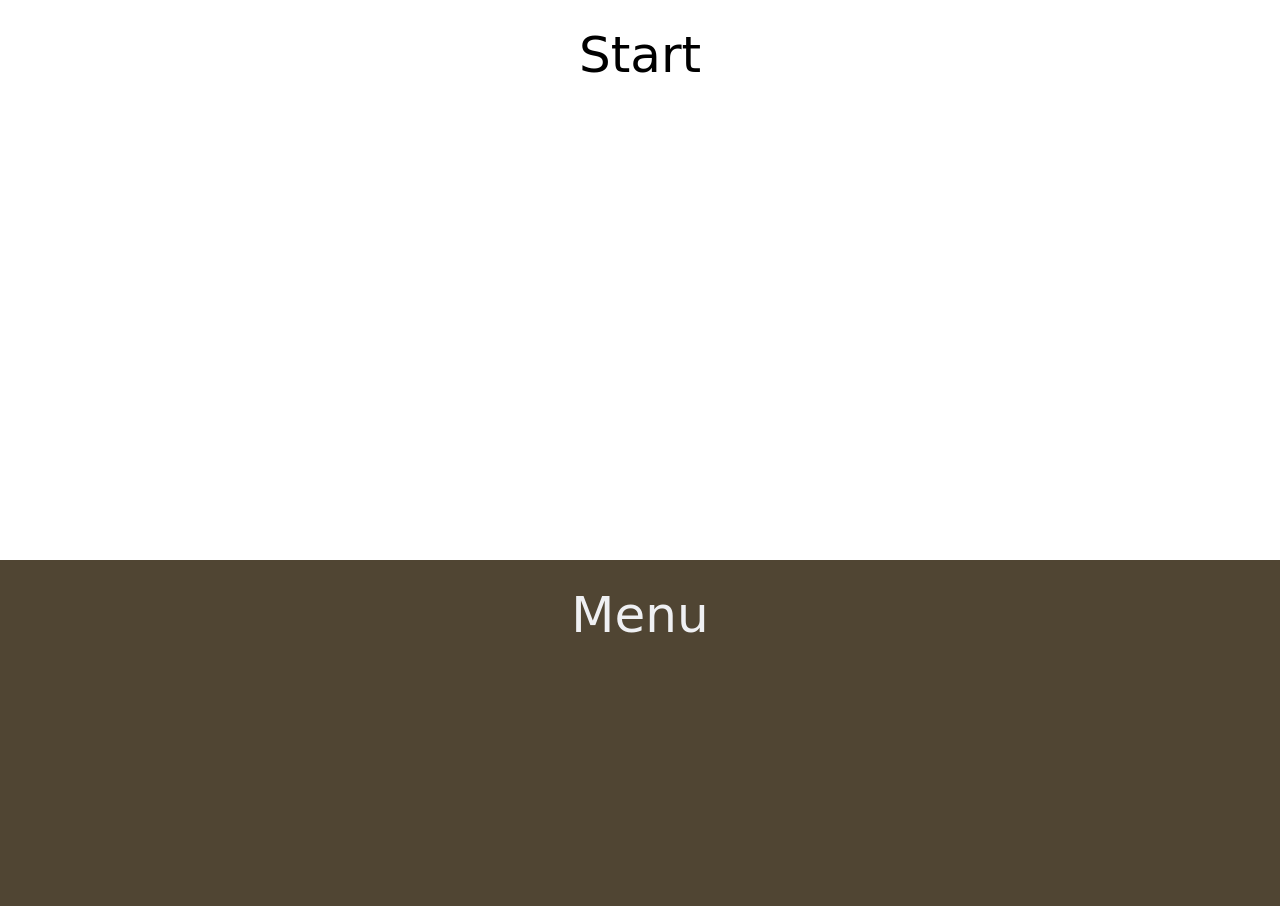
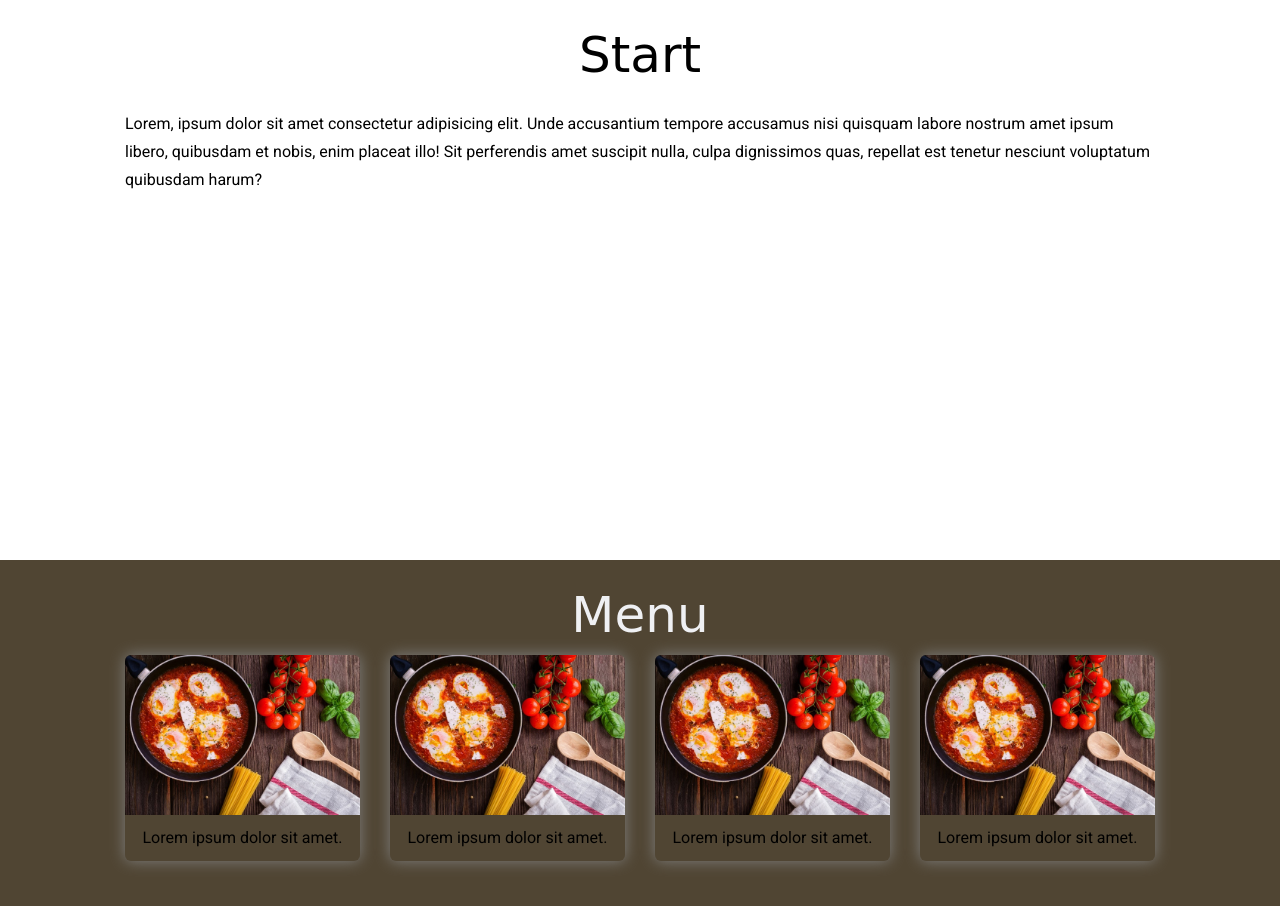
Before and after one commit to kkubiczek/dolceVita, a plain HTML site: page index.html in a window 1280 px wide. Shown: the part 800-1706 px from the top of the page. Drawn offline with Linux system fonts and the light colour scheme; a web font is replaced by a local one.

Commit message:
add .image-box

```diff
--- a/index.html
+++ b/index.html
@@ -29,12 +29,46 @@
     <main>
         <section class="site-section" id="start">
             <h2 class="heading--h2">Start</h2>
+            <div class="container">
+                <div class="row">
+                    <p class="col">Lorem, ipsum dolor sit amet consectetur adipisicing elit. Unde accusantium tempore accusamus nisi quisquam labore nostrum amet ipsum libero, quibusdam et nobis, enim placeat illo! Sit perferendis amet suscipit nulla, culpa dignissimos quas, repellat est tenetur nesciunt voluptatum quibusdam harum?</p>
+                </div>
+            </div>
         </section>
         <section class="site-section site-section--bg-color" id="menu">
             <h2 class="heading--h2 text-color-white">Menu</h2>
+            <div class="container">
+                <div class="row">
+                    <div class="col col--md50 col--lg25">
+                        <div class="image-box">
+                            <div class="image-box__image"></div>
+                            <div class="image-box__text">Lorem ipsum dolor sit amet.</div>
+                        </div>
+                    </div>
+                    <div class="col col--md50 col--lg25">
+                        <div class="image-box">
+                            <div class="image-box__image"></div>
+                            <div class="image-box__text">Lorem ipsum dolor sit amet.</div>
+                        </div>
+                    </div>
+                    <div class="col col--md50 col--lg25">
+                        <div class="image-box">
+                            <div class="image-box__image"></div>
+                            <div class="image-box__text">Lorem ipsum dolor sit amet.</div>
+                        </div>
+                    </div>
+                    <div class="col col--md50 col--lg25">
+                        <div class="image-box">
+                            <div class="image-box__image"></div>
+                            <div class="image-box__text">Lorem ipsum dolor sit amet.</div>
+                        </div>
+                    </div>
+                </div>
+            </div>
         </section>
         <section class="site-section" id="lokalizacja">
             <h2 class="heading--h2">Lokalizacja</h2>
+
         </section>
         <section class="site-section" id="kontakt">
             <h2 class="heading--h2">Kontakt</h2>
--- /dev/null
+++ b/scss/06-components/_image-box.scss
@@ -0,0 +1,33 @@
+@use '../02-tools/' as *;
+
+.image-box {
+
+    border-radius: .6rem;
+    box-shadow: 0px 0px 15px gray;
+
+    &:hover {
+        box-shadow: 0px 0px 25px gray;
+    }
+
+    &__image {
+        background: url('../assets/img/one.jpg') center/cover;
+        height: 22rem;
+        display: block;
+        border-top-left-radius: .6rem;
+        border-top-right-radius: .6rem;
+        &--next {
+            background: url('../assets/img/two.jpeg') center/cover;
+        }
+        @include medium {
+            height: 16rem;
+        }
+    }
+
+    &__text {
+        text-align: center;
+        padding: 1.5rem;
+        font-size: 1.6rem;
+        cursor: pointer;
+        font-family: 'Roboto', sans-serif;
+    }
+}
--- a/scss/06-components/_index.scss
+++ b/scss/06-components/_index.scss
@@ -2,3 +2,4 @@
 @forward 'blackout';
 @forward 'heading';
 @forward 'nav';
+@forward 'image-box';
```
Also changed, not shown: css/main.css, 1 other file.
